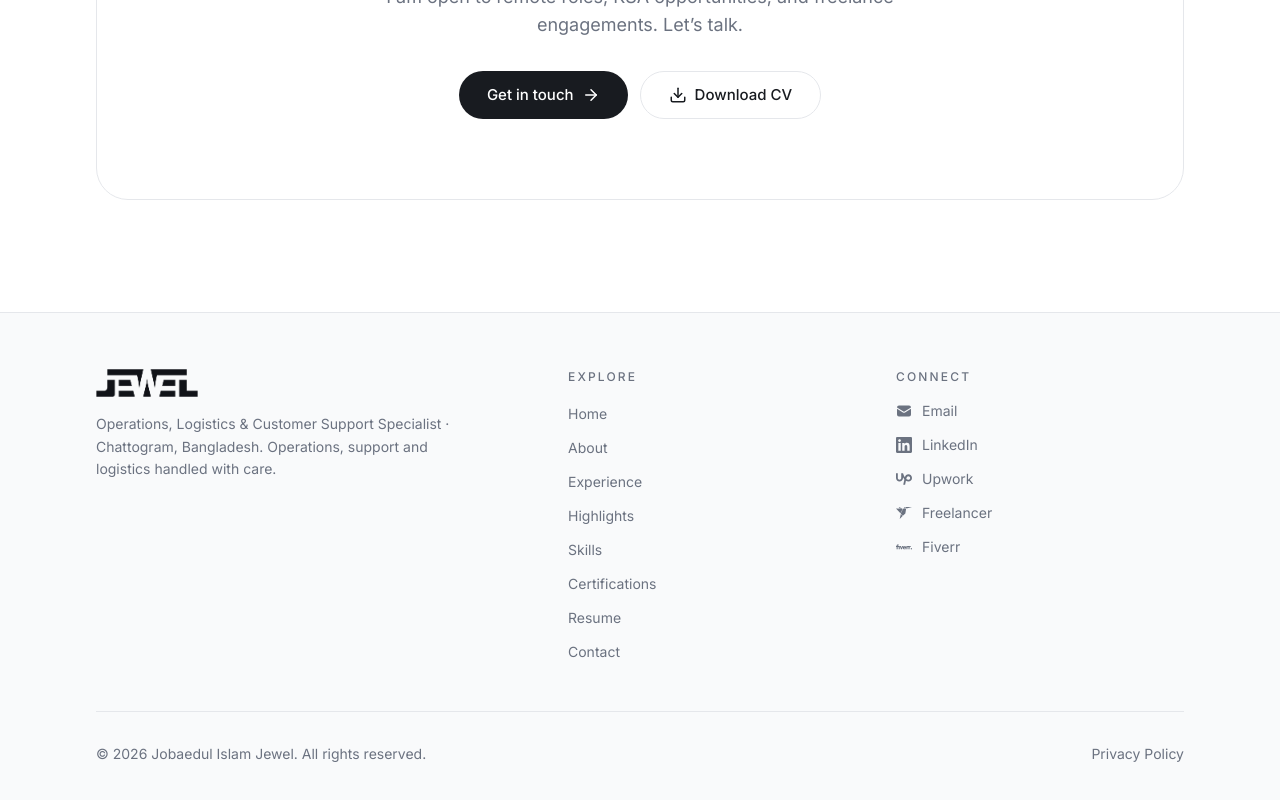
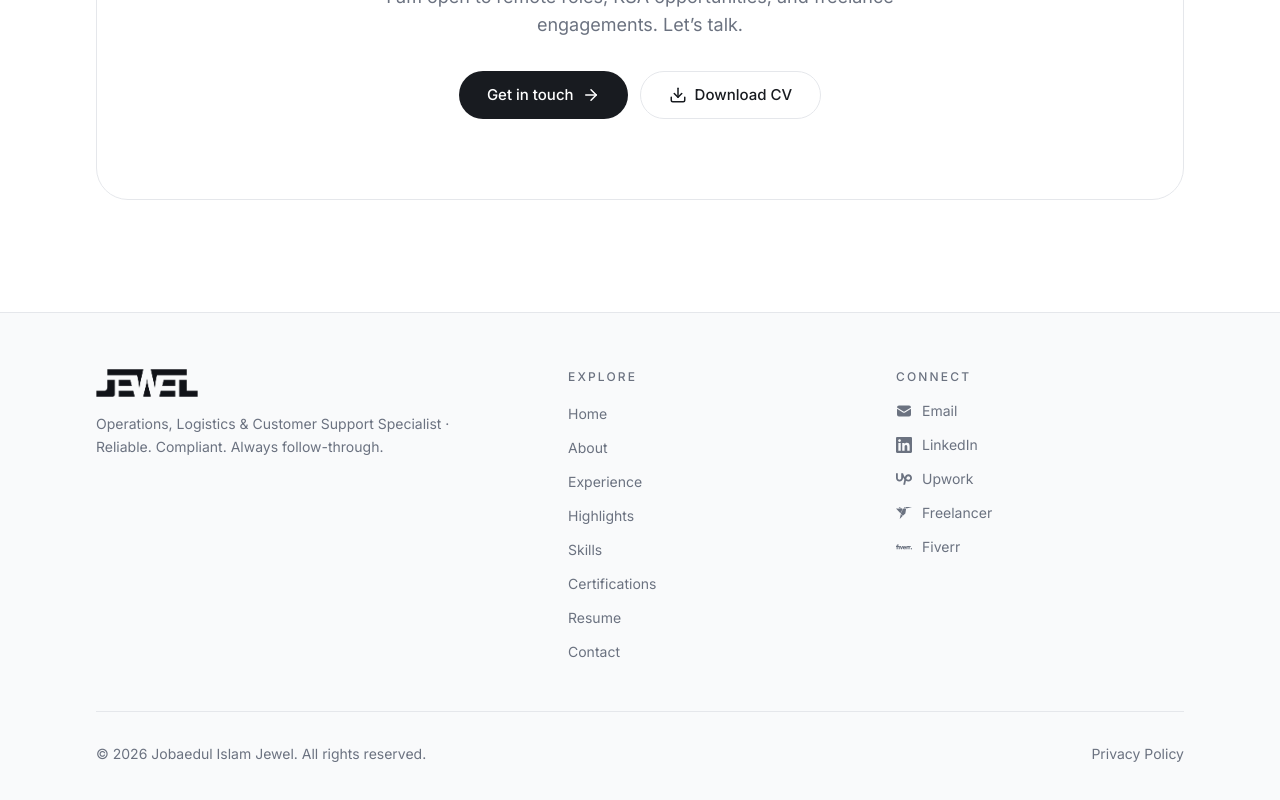
Before and after one commit to celibatej/jewel-claude, a Next.js app: page / in a window 1280 px wide. Shown: the part 5348-6148 px from the top of the page. Built offline with nearby package versions, Linux system fonts and the light colour scheme.

Commit message:
Update footer tagline to 'Reliable. Compliant. Always follow-through.'

```diff
--- a/src/components/layout/Footer.tsx
+++ b/src/components/layout/Footer.tsx
@@ -14,8 +14,7 @@
           <div className="max-w-sm">
             <Logo className="h-7 w-auto" />
             <p className="mt-4 text-sm leading-relaxed text-muted-foreground">
-              {siteConfig.title} · {siteConfig.location}. Operations, support and
-              logistics handled with care.
+              {siteConfig.title} · Reliable. Compliant. Always follow-through.
             </p>
           </div>
 
```
